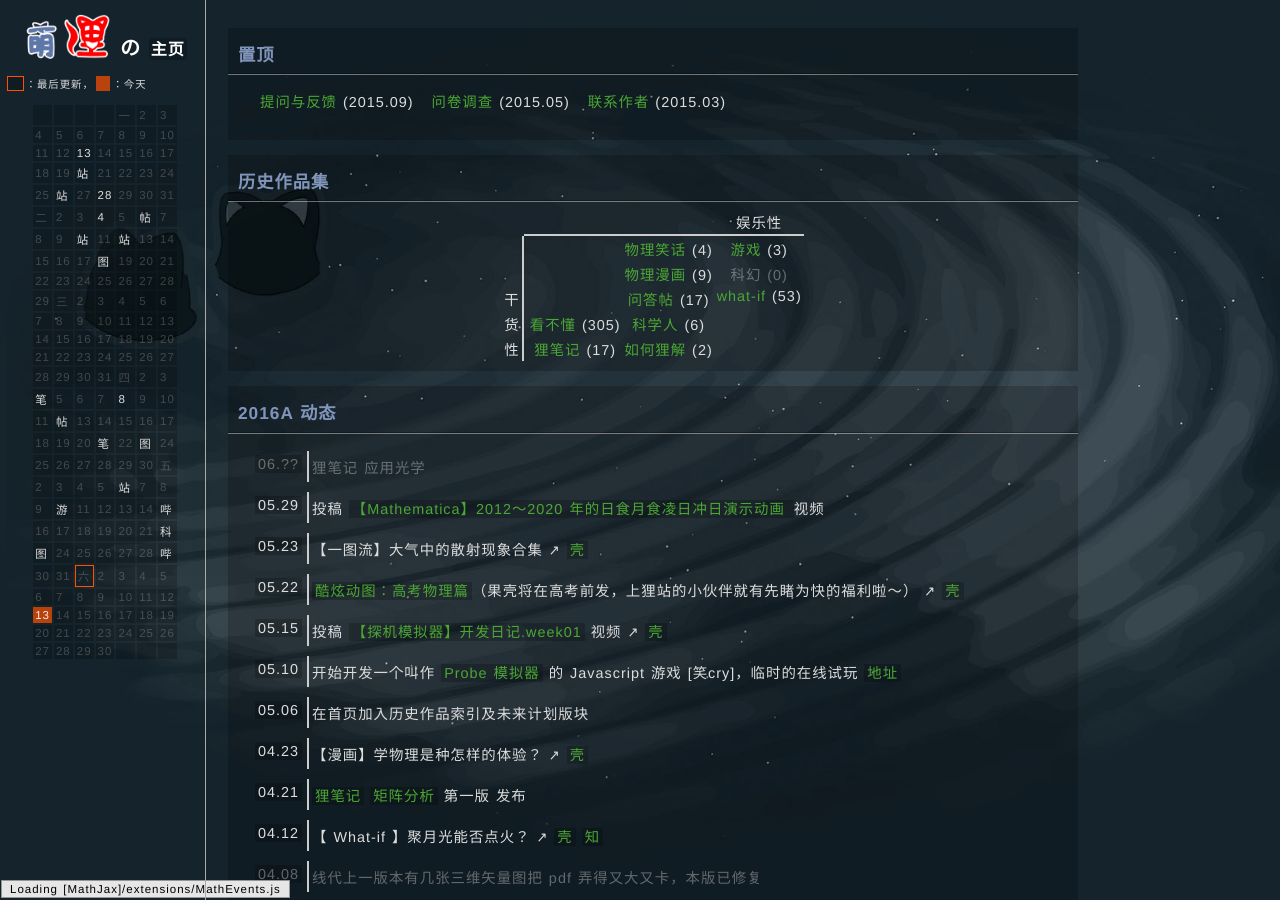
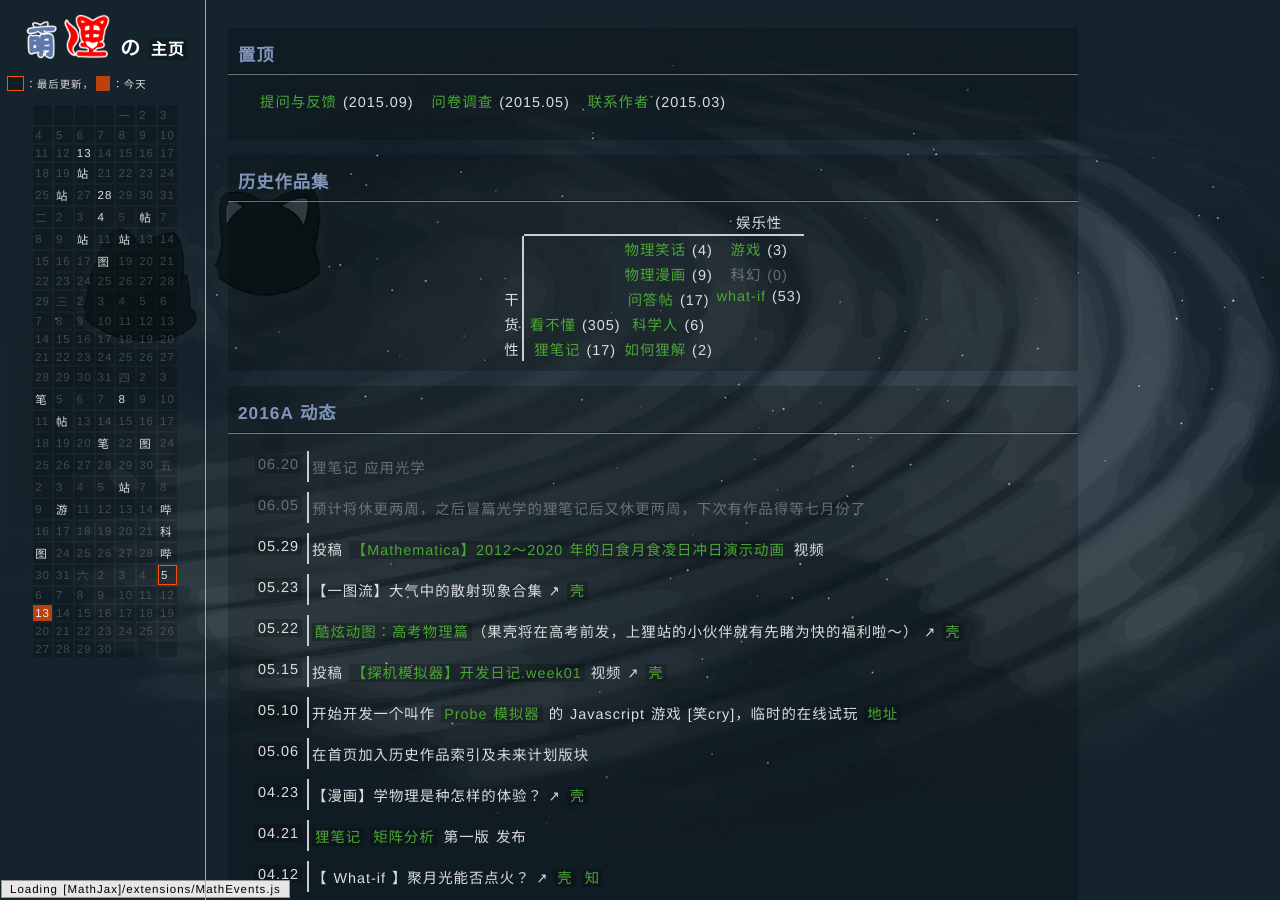
Before and after one commit to LePtC/LePtC.github.io, a Jekyll site: the page built from index.html, in a window 1280 px wide and 900 px high. Built offline with Jekyll 4.4.1, drawn with Linux system fonts in a browser that asks for light colours; Markdown is read by kramdown in place of the engine named in the settings; comment, search, counter and statistics services are not loaded.

Commit message:
update index

```diff
--- a/index.html
+++ b/index.html
@@ -229,11 +229,11 @@ title: LePtC
 <tr>
   <td>30</td>
   <td>31</td>
-  <td class="lastday">六</td>
+  <td>六</td>
   <td>2</td>
   <td>3</td>
   <td>4</td>
-  <td>5</td>
+  <td class="lastday"><a href="#06.05">5</a></td>
 </tr>
 <tr>
   <td>6</td>
@@ -386,8 +386,11 @@ title: LePtC
 <div class="content">
 
 <table class="timeline">
-  <tr class="com"><td><a name="06.??">06.??</a></td>
+  <tr class="com"><td><a name="06.20">06.20</a></td>
     <td class="left">狸笔记 应用光学</td>
+  </tr>
+  <tr class="com"><td><a name="06.05">06.05</a></td>
+    <td class="left">预计将休更两周，之后冒篇光学的狸笔记后又休更两周，下次有作品得等七月份了</td>
   </tr>
   <tr><td><a name="05.29">05.29</a></td>
     <td class="left">投稿 <a href="http://www.bilibili.com/video/av4809184/">【Mathematica】2012～2020 年的日食月食凌日冲日演示动画 </a> 视频</td>
```
